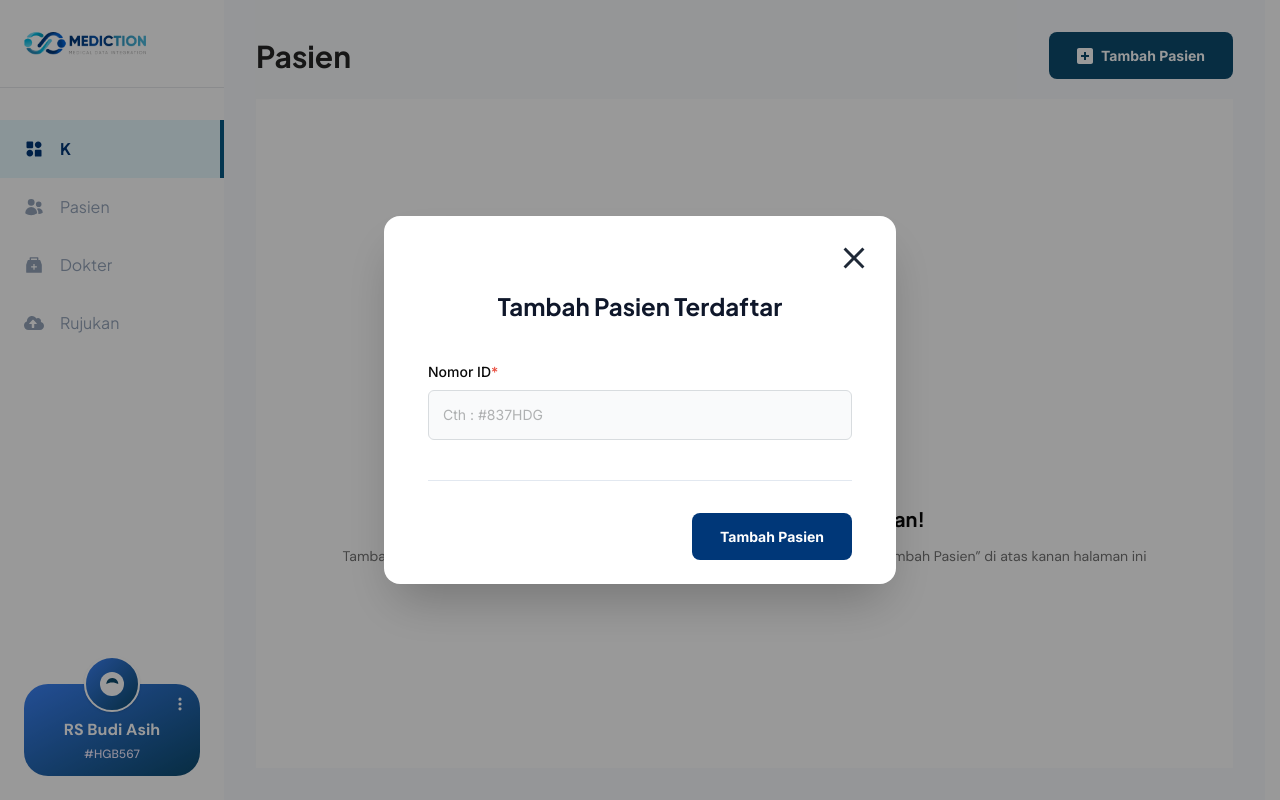
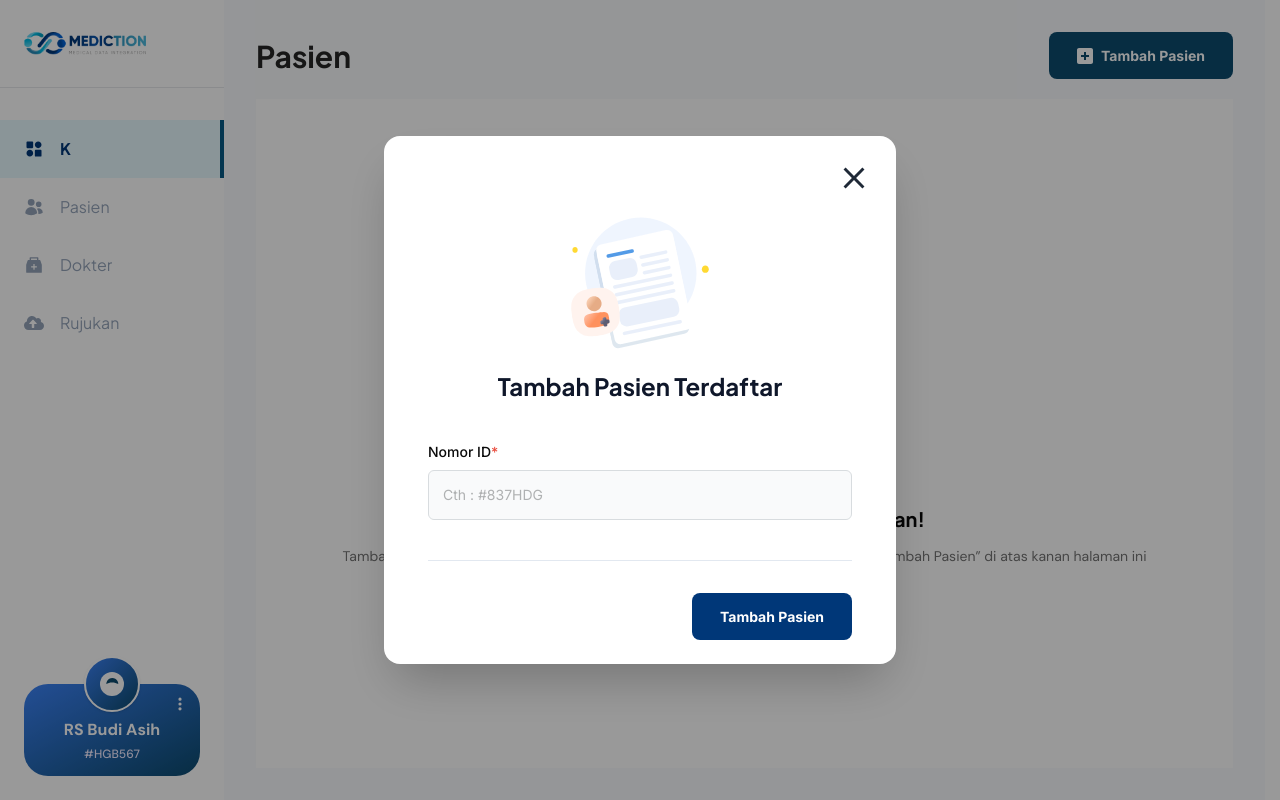
Before and after one commit to craftalpian/mediction, a Next.js app: page /dashboard-patient in a window 1280 px wide. Both pictures are taken after a click on the button "Tambah Pasien". Built offline with nearby package versions, Linux system fonts and the light colour scheme.

Commit message:
Modal done

```diff
--- a/app/(dashboards)/dashboard-patient/_components/add-new-patient.tsx
+++ b/app/(dashboards)/dashboard-patient/_components/add-new-patient.tsx
@@ -3,6 +3,8 @@ import InputForm from "@/app/_components/input-form";
 import { inter, jakarta } from "@/app/_utils/fonts";
 import React from "react";
 import { IoMdClose } from "react-icons/io";
+import AddPatient from "../../../../public/add-patient.svg";
+import Image from "next/image";
 
 export default function AddNewPatient() {
   return (
@@ -16,6 +18,7 @@ export default function AddNewPatient() {
           </form>
         </div>
         <div className="items-center">
+          <Image src={AddPatient} alt="" className="self-center mx-auto" />
           <h1
             className={`text-slate-900 text-2xl font-bold ${jakarta.className} leading-loose`}
           >
```
Also changed, not shown: public/add-patient.svg (added).
